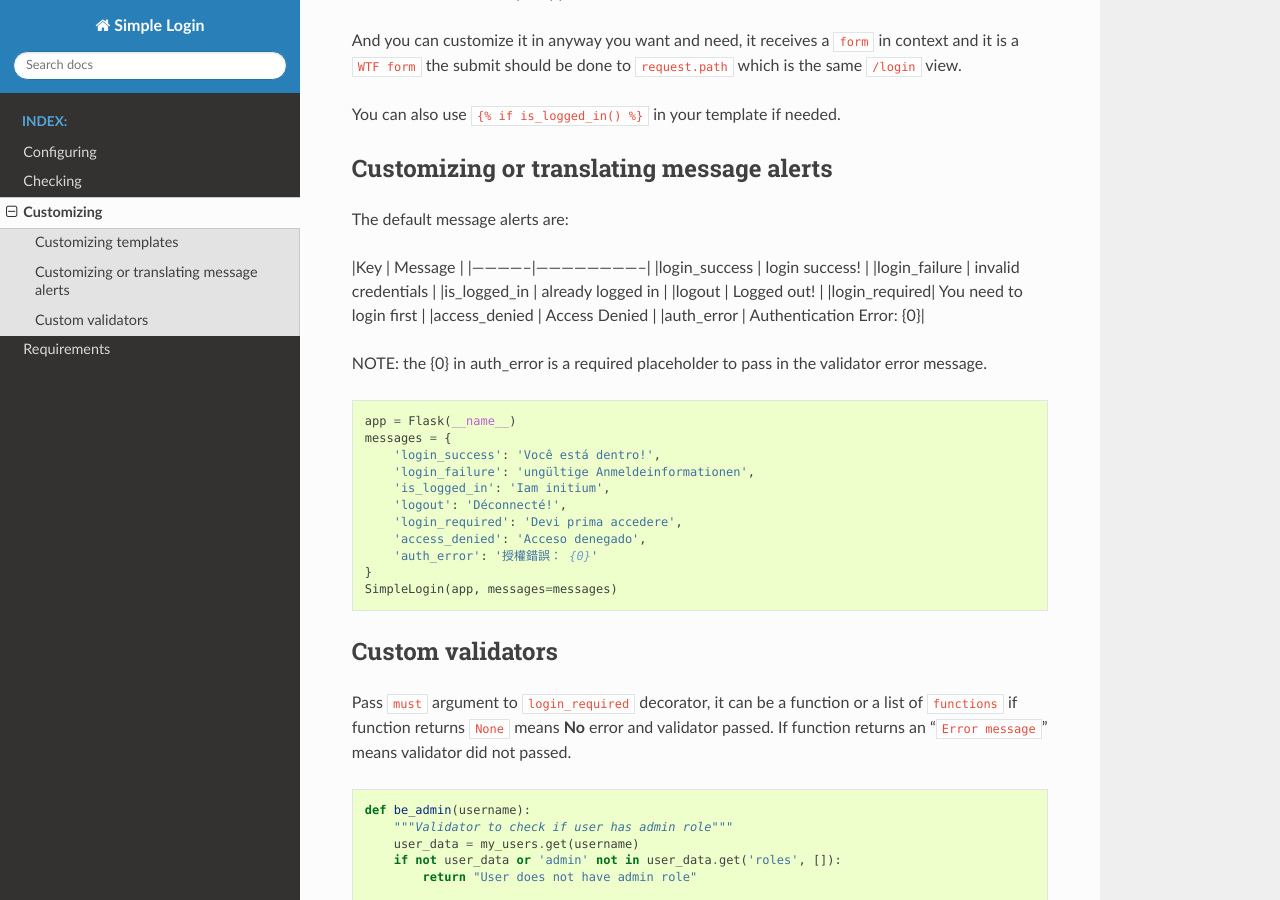
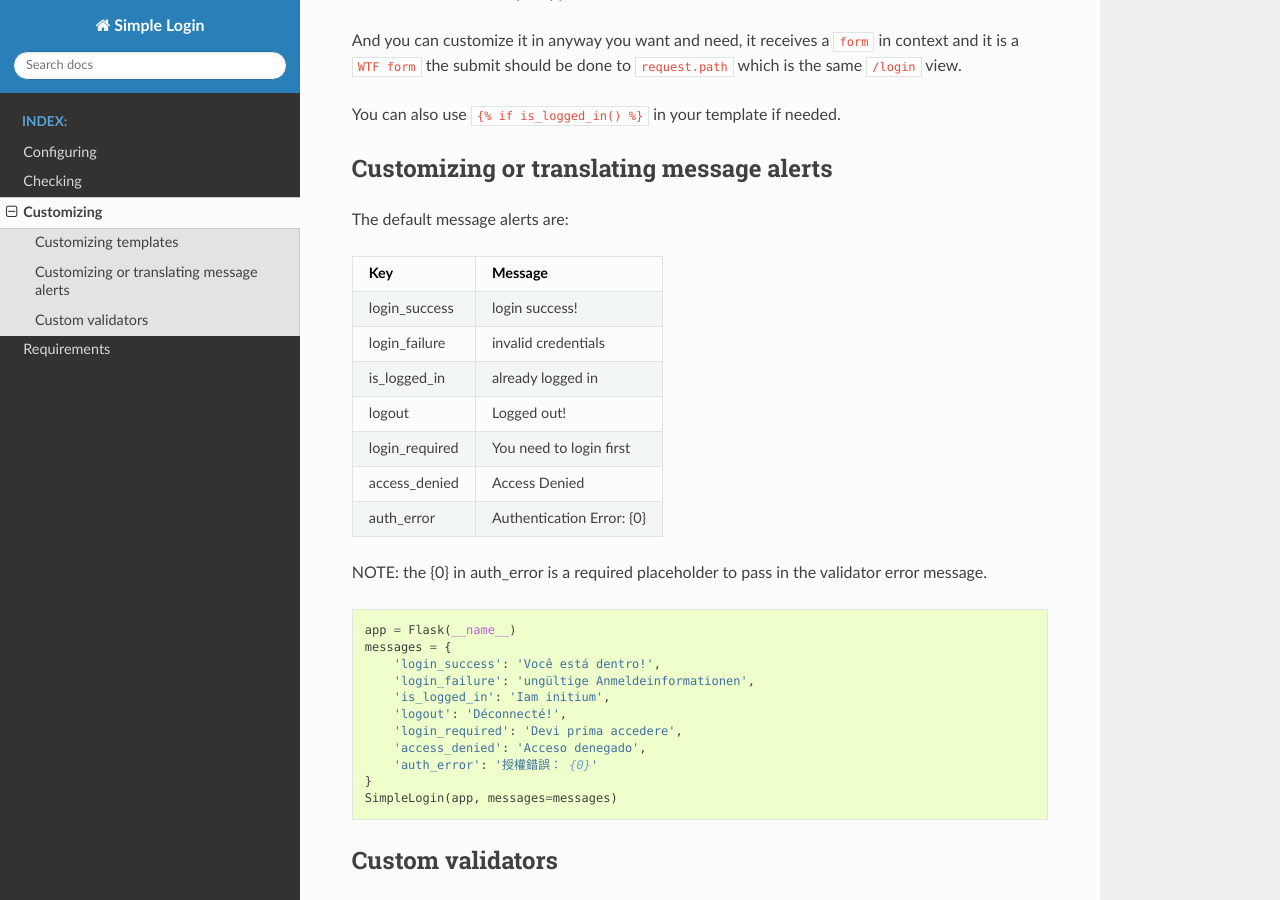
Before and after one commit to mxlysb/documentacao, a Sphinx documentation site: the page built from docs/source/demopages/customizing.md, in a window 1280 px wide and 900 px high, scrolled down 720 px. Built offline with Sphinx 7.4.7 and the Read the Docs theme 2.0.0, drawn with Linux system fonts in a browser that asks for light colours; part of the change alters nothing that is shown.

```diff
--- a/docs/source/conf.py
+++ b/docs/source/conf.py
@@ -32,13 +32,14 @@ import sphinx_rtd_theme
 
 extensions = [
     'recommonmark', 'sphinx.ext.todo',
-    'sphinx.ext.githubpages', 'sphinx_rtd_theme'
+    'sphinx.ext.githubpages', 'sphinx_rtd_theme', 'sphinx_markdown_tables'
 ]
 
 # Add any paths that contain templates here, relative to this directory.
 templates_path = ['_templates']
 
 source_suffix = ['.rst', '.md']
+
 
 # List of patterns, relative to source directory, that match files and
 # directories to ignore when looking for source files.
```
Also changed, not shown: docs/requirements.txt (added, +32 -0 lines), 7 other files.
